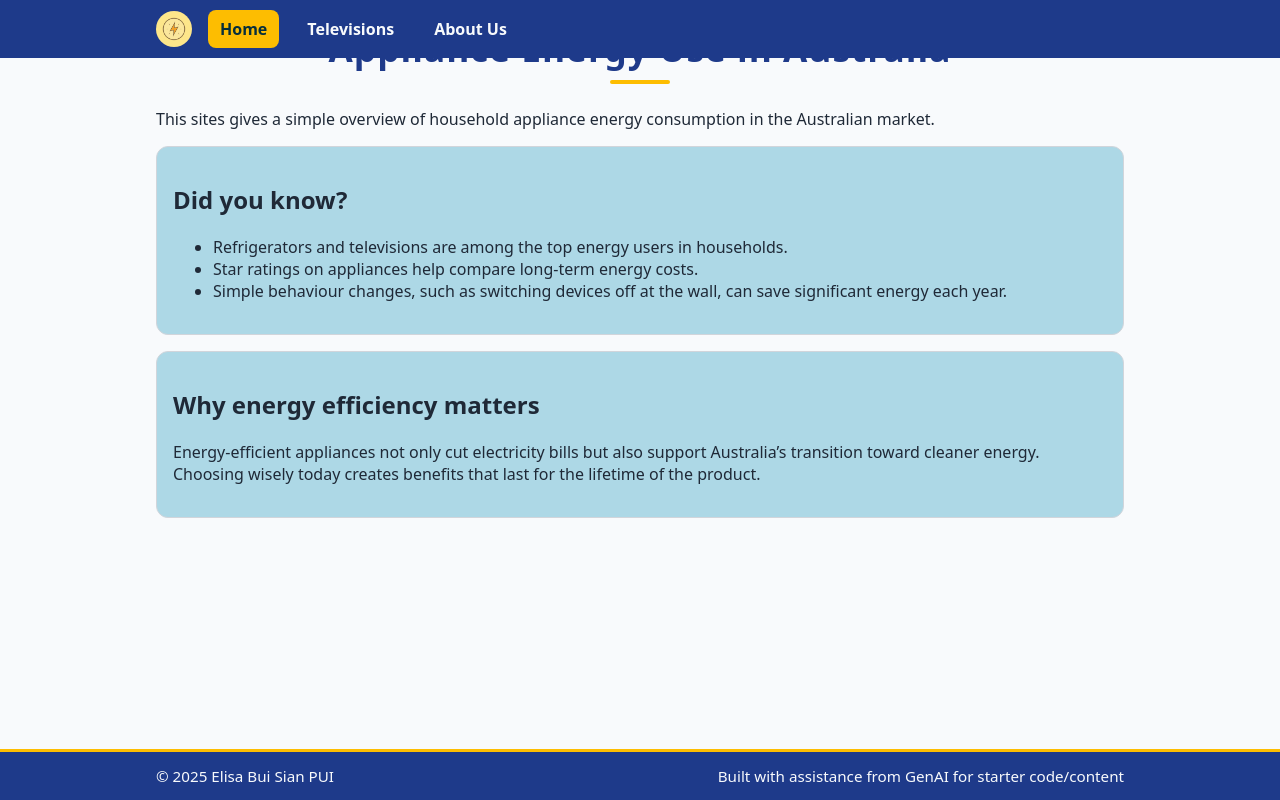
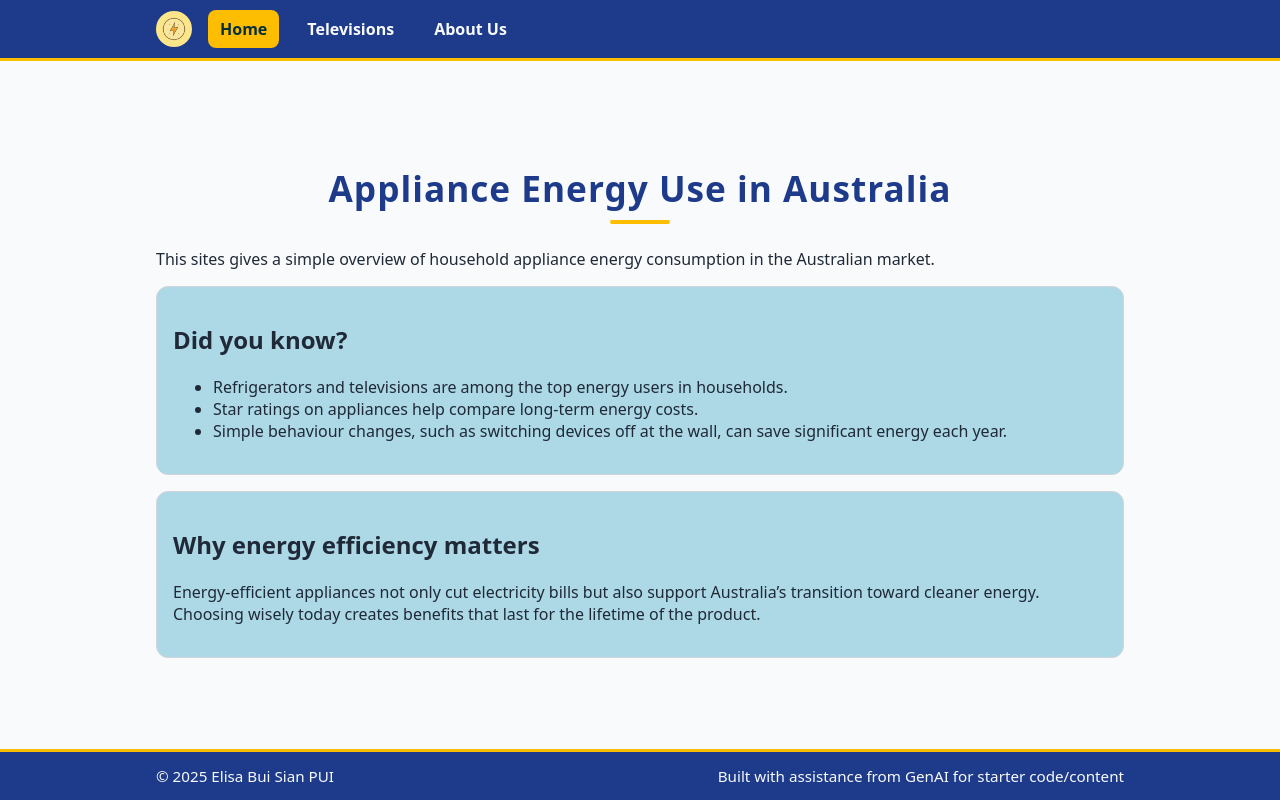
Before and after one commit to elisapui126-ai/COS30045-T1-Website, a plain HTML site: page index.html in a window 1280 px wide. Drawn offline with Linux system fonts and the light colour scheme.

Commit message:
updated style.css

```diff
--- a/style.css
+++ b/style.css
@@ -19,6 +19,7 @@ html, body {
   font-family: system-ui, -apple-system, Segoe UI, Roboto, Arial, sans-serif;
   color: var(--text);
   background: var(--page-bg);
+  padding-top: 70px;
 }
 
 /* --- Header & Navigation bar --- */
@@ -29,6 +30,7 @@ header {
   z-index: 10;
   width: 100%;
   z-index: 1000;
+  border-bottom: 3px solid var(--brand-accent);
 }
 
 h1 {
```
